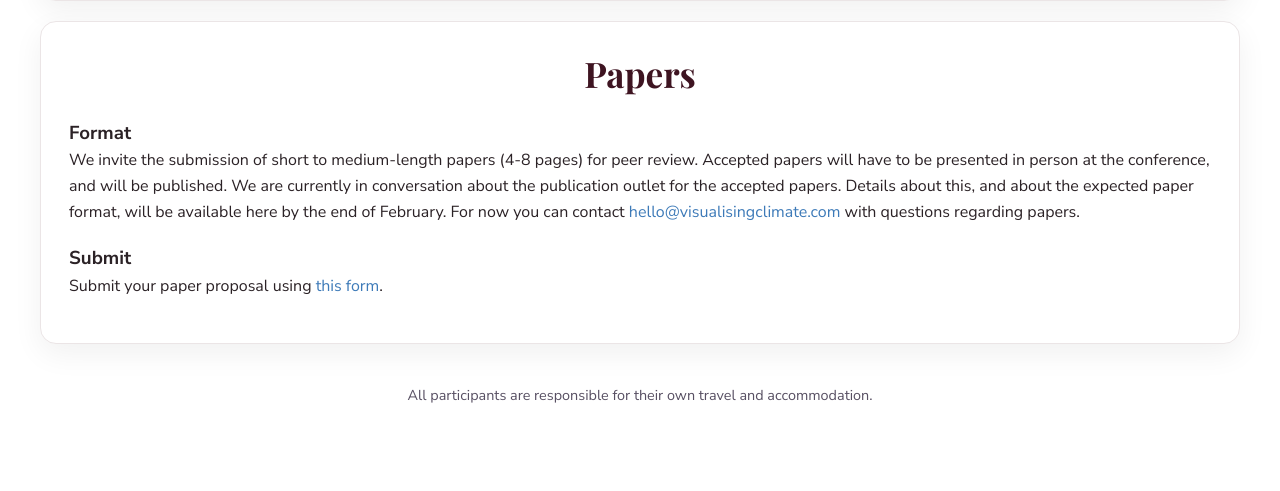
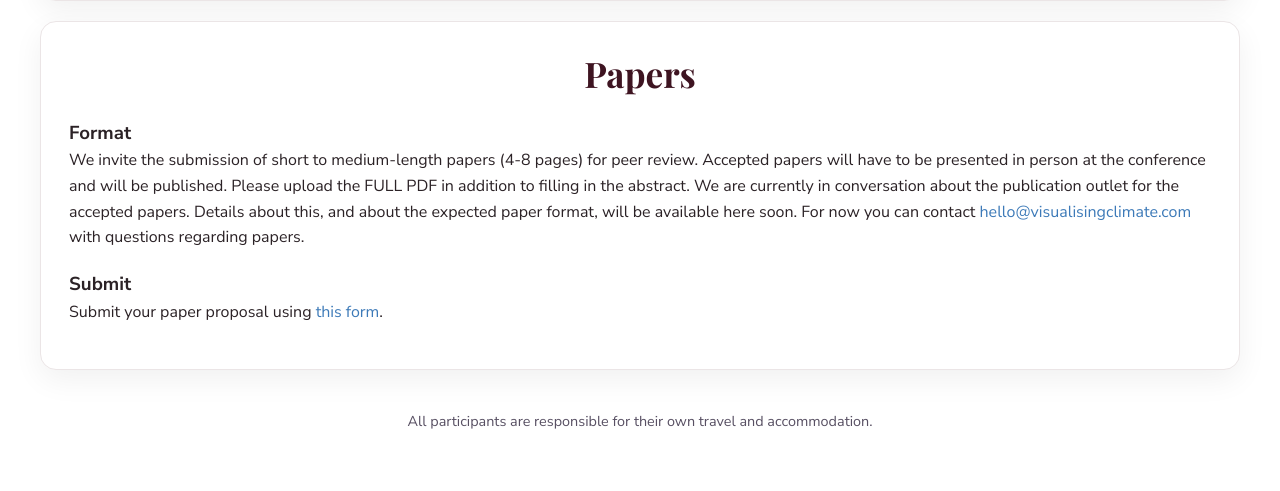
Before and after one commit to mastrong/climateconf, a Django app: page /submissions/ in a window 1280 px wide. Shown: the part 1905-2396 px from the top of the page. Run offline with Django 5.2, Linux system fonts and the light colour scheme.

Commit message:
update paper submissions to include FULL PDF and remove Feb date

```diff
--- a/templates/submissions.html
+++ b/templates/submissions.html
@@ -126,11 +126,10 @@
           <h3>Format</h3>
           <p class="desc">
             We invite the submission of short to medium-length papers (4-8 pages) for peer review. Accepted papers will
-            have to be presented in person at the conference, and will be published. We are currently in conversation
-            about the publication outlet for the accepted papers. Details about this, and about the expected paper
-            format,
-            will be available here by the end of February. For now you can contact <a
-              href="mailto:hello@visualisingclimate.com">hello@visualisingclimate.com</a> with questions regarding
+            have to be presented in person at the conference and will be published. Please upload the FULL PDF in addition
+            to filling in the abstract. We are currently in conversation about the publication outlet for the accepted papers.
+            Details about this, and about the expected paper format, will be available here soon. For now you can contact
+            <a href="mailto:hello@visualisingclimate.com">hello@visualisingclimate.com</a> with questions regarding
             papers.
           </p>
 
```
